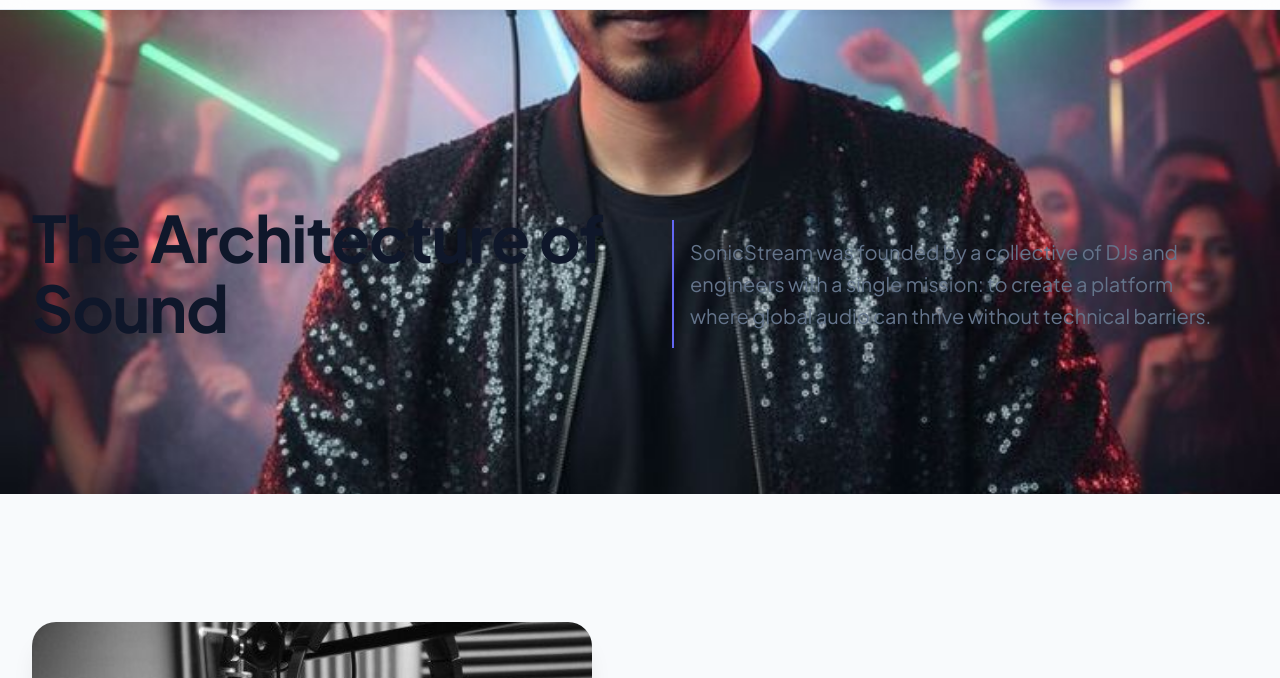
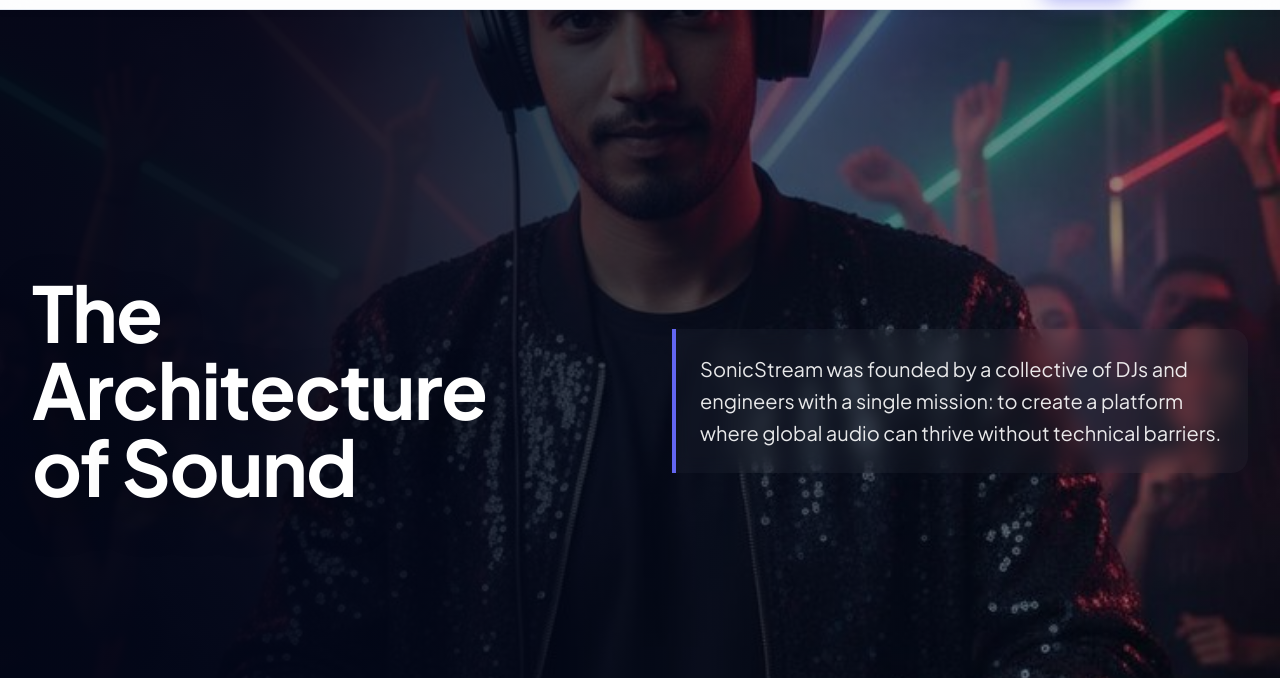
Before and after one commit to sivanikadev-SD/community_radio, a plain HTML site: page pages/about.html in a window 1280 px wide. Shown: the part 61-739 px from the top of the page. Drawn offline with nearby package versions, Linux system fonts and the light colour scheme.

```diff
--- a/pages/about.html
+++ b/pages/about.html
@@ -76,15 +76,15 @@
         </div>
     </nav>
 
-        <!-- 1. Hero -->
-    <section class="section" style="padding-top: 12rem; background-image: url('../assets/image/profile.webp'); background-size: cover; background-position: center; background-repeat: no-repeat;">
-        <div class="container pb-4">
+    <!-- 1. Hero -->
+    <section class="section" style="padding: 16rem 0 12rem; background-image: linear-gradient(to right, rgba(2, 6, 23, 0.95) 20%, rgba(2, 6, 23, 0.3) 100%), url('../assets/image/profile.webp'); background-size: cover; background-position: center; background-repeat: no-repeat; min-height: 90vh; display: flex; align-items: center; position: relative;">
+        <div class="container pb-4" style="position: relative; z-index: 2;">
             <div class="grid grid-2" style="align-items: center; gap: 4rem;">
                 <div class="reveal">
-                    <h1 style="font-size: clamp(3rem, 5vw, 5rem); margin-bottom: 1.5rem; line-height: 1.1;">The Architecture of <span class="h2-gradient-text">Sound</span></h1>
+                    <h1 style="font-size: clamp(3.5rem, 6vw, 6.5rem); margin-bottom: 1.5rem; line-height: 1; color: #fff; text-shadow: 0 15px 45px rgba(0,0,0,0.4);">The Architecture <br>of <span class="h2-gradient-text">Sound</span></h1>
                 </div>
-                <div class="reveal" style="padding: 1rem; border-left: 2px solid var(--primary);">
-                    <p style="font-size: 1.25rem; color: var(--text-muted); margin: 0;">SonicStream was founded by a collective of DJs and engineers with a single mission: to create a platform where global audio can thrive without technical barriers.</p>
+                <div class="reveal" style="padding: 1.5rem; border-left: 4px solid var(--primary); background: rgba(255,255,255,0.03); backdrop-filter: blur(10px); border-radius: 0 1rem 1rem 0;">
+                    <p style="font-size: 1.25rem; color: rgba(255, 255, 255, 0.9); margin: 0; line-height: 1.6;">SonicStream was founded by a collective of DJs and engineers with a single mission: to create a platform where global audio can thrive without technical barriers.</p>
                 </div>
             </div>
         </div>
```
